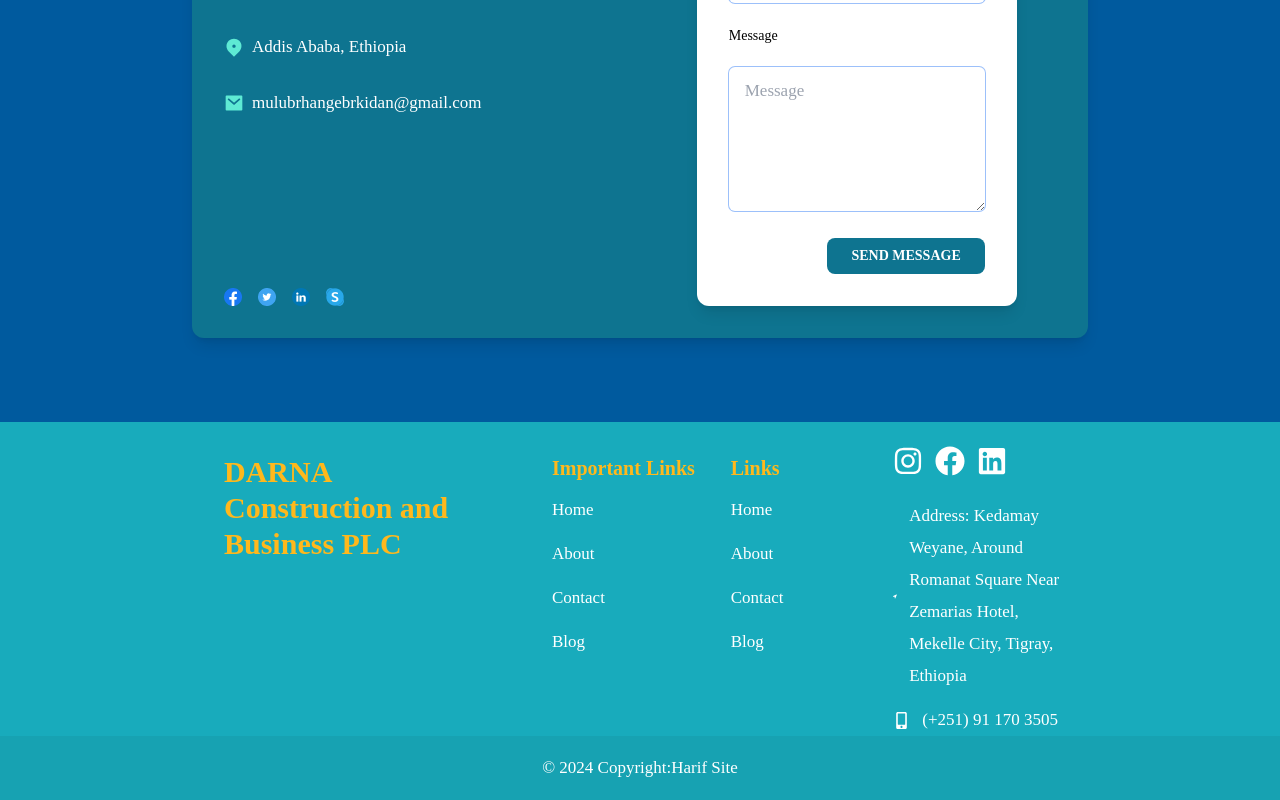
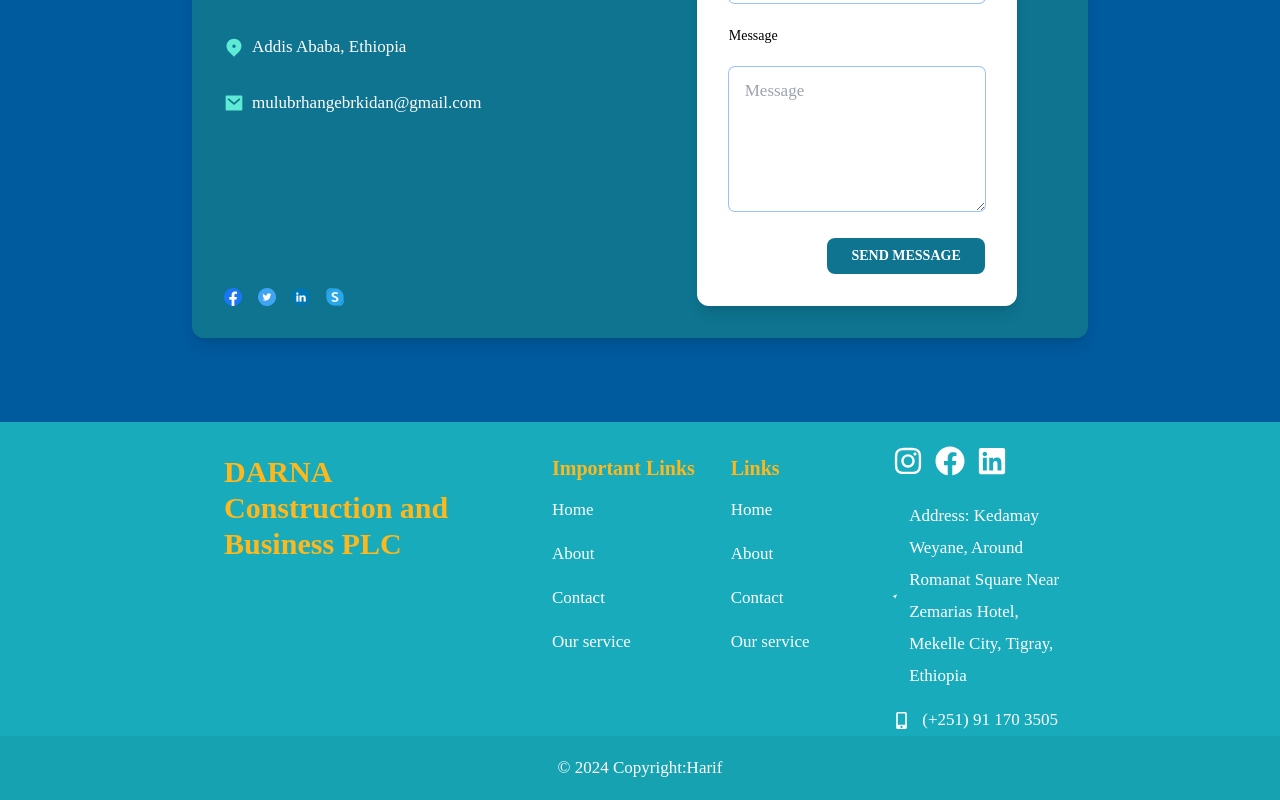
Before and after one commit to Mulubrhan1511/Constaraction, a React (Vite) app in the folder front/: page / in a window 1280 px wide. Shown: the part 7028-7828 px from the top of the page. Built offline with nearby package versions, Linux system fonts and the light colour scheme.

Commit message:
changes seome futures on footer

```diff
--- a/front/src/components/Footer/Footer.jsx
+++ b/front/src/components/Footer/Footer.jsx
@@ -32,7 +32,7 @@
     link: "/#contact",
   },
   {
-    title: "Blog",
+    title: "Our service",
     link: "/#blog",
   },
 ];
@@ -115,9 +115,10 @@
           </div>
         </div>
       </div>
+
       <div class="bg-black/5 p-4 text-center text-surface dark:text-white">
     © 2024 Copyright:
-    <a href="https://harifsite.com/">Harif Site</a>
+    <a href="https://harifsite.com/" target="_blank">Harif</a>
   </div>
     </div>
   );
```
